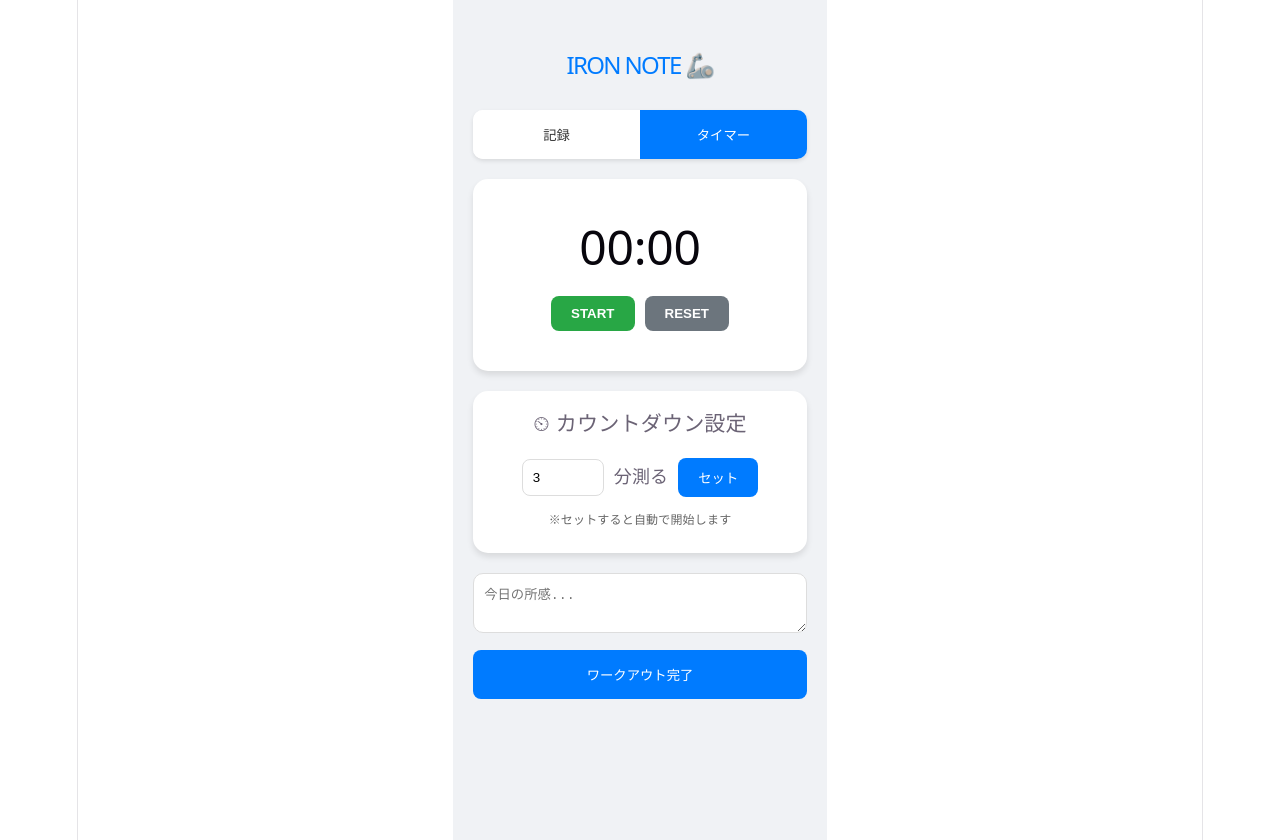
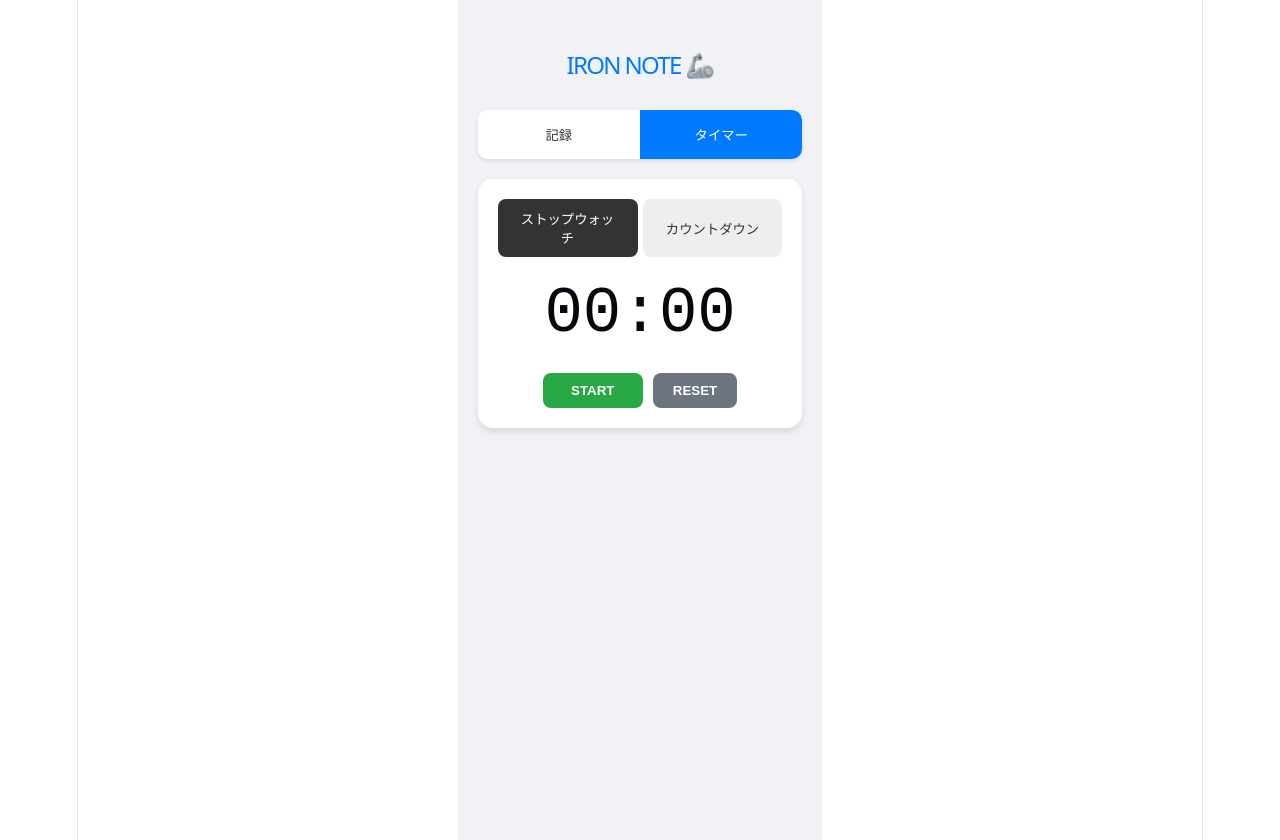
Before and after one commit to gyaruweijing-tech/muscle-health-memo, a React (Vite) app: page / in a window 1280 px wide. Both pictures are taken after a click on the button "タイマー". Built offline with nearby package versions, Linux system fonts and the light colour scheme.

Commit message:
カウントダウンとストップウォッチタブ切り替え（バグあり）

```diff
--- a/src/App.jsx
+++ b/src/App.jsx
@@ -1,10 +1,9 @@
 import { useState, useEffect } from 'react'
 
 function App() {
-  // --- 🌟 ページ管理用のState ---
-  const [activeTab, setActiveTab] = useState('workout'); // 'workout' or 'timer'
+  const [activeTab, setActiveTab] = useState('workout');
 
-  // --- 🏋️ ワークアウト用のState（前回の内容） ---
+  // --- 🏋️ ワークアウト用のState ---
   const [menus, setMenus] = useState([
     { name: 'ベンチプレス', defaultWeight: 60 },
     { name: 'スクワット', defaultWeight: 80 },
@@ -16,12 +15,11 @@ function App() {
   const [diary, setDiary] = useState("");
 
   // --- ⏱ タイマー用のState ---
-  const [timerMode, setTimerMode] = useState('countup'); // 'countup' or 'countdown'
-  const [timeLeft, setTimeLeft] = useState(0); // 秒単位
+  const [timerMode, setTimerMode] = useState('countup');
+  const [timeLeft, setTimeLeft] = useState(0);
   const [isTimerRunning, setIsTimerRunning] = useState(false);
-  const [inputMinutes, setInputMinutes] = useState(3); // カウントダウン初期値（分）
+  const [inputMinutes, setInputMinutes] = useState(3);
 
-  // タイマーの心臓部
   useEffect(() => {
     let interval = null;
     if (isTimerRunning) {
@@ -45,7 +43,6 @@ function App() {
     return () => clearInterval(interval);
   }, [isTimerRunning, timerMode]);
 
-  // --- 関数群 ---
   const formatTime = (totalSeconds) => {
     const mins = Math.floor(totalSeconds / 60).toString().padStart(2, '0');
     const secs = (totalSeconds % 60).toString().padStart(2, '0');
@@ -63,18 +60,37 @@ function App() {
     setWorkoutList([...workoutList, { id: Date.now(), name: selectedMenu, weight }]);
   };
 
-  const startCountdown = () => {
-    setTimeLeft(inputMinutes * 60);
-    setTimerMode('countdown');
-    setIsTimerRunning(true);
+  // --- 🆕 モード切り替えを安全に行う関数 ---
+  const switchMode = (mode) => {
+    setIsTimerRunning(false); // 一旦止める
+    setTimerMode(mode);
+    setTimeLeft(0); // 時間をリセット
   };
 
-  // スタイル設定
+  // --- 🆕 全データをまとめて保存する関数 ---
+  const saveWorkout = () => {
+    const finalTime = formatTime(timeLeft);
+    const summary = `【${new Date().toLocaleDateString()} の記録】\n時間: ${finalTime}\n種目: ${workoutList.map(w => w.name).join(', ')}\n所感: ${diary}`;
+
+    console.log("保存するデータ:", {
+      date: new Date().toLocaleDateString(),
+      duration: finalTime,
+      exercises: workoutList,
+      note: diary
+    });
+
+    alert(`${summary}\n\n上記の内容で保存しました！`);
+
+    // 保存後にリセット
+    setWorkoutList([]);
+    setDiary("");
+    setTimeLeft(0);
+    setIsTimerRunning(false);
+  };
+
+  // スタイル
   const navStyle = { display: 'flex', marginBottom: '20px', background: '#fff', borderRadius: '10px', overflow: 'hidden', boxShadow: '0 2px 4px rgba(0,0,0,0.1)' };
-  const navBtnStyle = (isActive) => ({
-    flex: 1, padding: '15px', border: 'none', background: isActive ? '#007bff' : '#fff',
-    color: isActive ? '#fff' : '#333', fontWeight: 'bold', cursor: 'pointer'
-  });
+  const navBtnStyle = (isActive) => ({ flex: 1, padding: '15px', border: 'none', background: isActive ? '#007bff' : '#fff', color: isActive ? '#fff' : '#333', fontWeight: 'bold', cursor: 'pointer' });
   const cardStyle = { background: 'white', padding: '20px', borderRadius: '15px', boxShadow: '0 4px 6px rgba(0,0,0,0.1)', marginBottom: '20px' };
   const btnStyle = { padding: '10px 20px', border: 'none', borderRadius: '8px', cursor: 'pointer', fontWeight: 'bold' };
 
@@ -82,13 +98,12 @@ function App() {
     <div style={{ padding: '20px', fontFamily: 'sans-serif', maxWidth: '400px', margin: '0 auto', backgroundColor: '#f0f2f5', minHeight: '100vh' }}>
       <h1 style={{ textAlign: 'center', color: '#007bff', fontSize: '24px' }}>IRON NOTE 🦾</h1>
 
-      {/* 🌟 タブナビゲーション */}
       <nav style={navStyle}>
         <button onClick={() => setActiveTab('workout')} style={navBtnStyle(activeTab === 'workout')}>記録</button>
         <button onClick={() => setActiveTab('timer')} style={navBtnStyle(activeTab === 'timer')}>タイマー</button>
       </nav>
 
-      {/* 🌟 ワークアウト画面 */}
+      {/* 🌟 ワークアウト・記録画面 */}
       {activeTab === 'workout' && (
         <div>
           <section style={cardStyle}>
@@ -105,8 +120,22 @@ function App() {
           </section>
 
           <section style={cardStyle}>
-            <h3 style={{ marginTop: 0 }}>📝 今日のメニュー</h3>
-            {workoutList.map(item => <div key={item.id}>✅ {item.name} : {item.weight}kg</div>)}
+            <h3 style={{ marginTop: 0 }}>📝 今日のメニュー (時間: {formatTime(timeLeft)})</h3>
+            {workoutList.length === 0 ? <p style={{color: '#999'}}>記録なし</p> : workoutList.map(item => <div key={item.id}>✅ {item.name} : {item.weight}kg</div>)}
+          </section>
+
+          {/* 🆕 記録タブにのみ表示される「まとめ」エリア */}
+          <section style={cardStyle}>
+            <h3 style={{ marginTop: 0 }}>🏁 ワークアウト完了</h3>
+            <textarea
+              placeholder="今日のパンプ感や所感を入力..."
+              value={diary}
+              onChange={(e) => setDiary(e.target.value)}
+              style={{ width: '100%', height: '80px', borderRadius: '10px', padding: '10px', border: '1px solid #ddd', boxSizing: 'border-box', marginBottom: '10px' }}
+            />
+            <button onClick={saveWorkout} style={{ ...btnStyle, width: '100%', background: '#007bff', color: 'white', padding: '15px' }}>
+              すべて保存して終了
+            </button>
           </section>
         </div>
       )}
@@ -115,42 +144,35 @@ function App() {
       {activeTab === 'timer' && (
         <div style={{ textAlign: 'center' }}>
           <section style={cardStyle}>
-            <h2 style={{ fontSize: '48px', margin: '20px 0' }}>{formatTime(timeLeft)}</h2>
-            <div style={{ display: 'flex', justifyContent: 'center', gap: '10px', marginBottom: '20px' }}>
-              <button onClick={() => setIsTimerRunning(!isTimerRunning)} style={{ ...btnStyle, background: isTimerRunning ? '#ffc107' : '#28a745', color: 'white' }}>
+            <div style={{ display: 'flex', gap: '5px', marginBottom: '15px' }}>
+              <button onClick={() => switchMode('countup')} style={{ ...btnStyle, flex: 1, background: timerMode === 'countup' ? '#333' : '#eee', color: timerMode === 'countup' ? '#fff' : '#333' }}>ストップウォッチ</button>
+              <button onClick={() => switchMode('countdown')} style={{ ...btnStyle, flex: 1, background: timerMode === 'countdown' ? '#333' : '#eee', color: timerMode === 'countdown' ? '#fff' : '#333' }}>カウントダウン</button>
+            </div>
+
+            <h2 style={{ fontSize: '64px', margin: '20px 0', fontFamily: 'monospace' }}>{formatTime(timeLeft)}</h2>
+
+            <div style={{ display: 'flex', justifyContent: 'center', gap: '10px' }}>
+              <button onClick={() => setIsTimerRunning(!isTimerRunning)} style={{ ...btnStyle, background: isTimerRunning ? '#ffc107' : '#28a745', color: 'white', minWidth: '100px' }}>
                 {isTimerRunning ? 'PAUSE' : 'START'}
               </button>
               <button onClick={() => { setIsTimerRunning(false); setTimeLeft(0); }} style={{ ...btnStyle, background: '#6c757d', color: 'white' }}>RESET</button>
             </div>
           </section>
 
-          <section style={cardStyle}>
-            <h3 style={{ marginTop: 0 }}>⏲ カウントダウン設定</h3>
-            <div style={{ display: 'flex', alignItems: 'center', justifyContent: 'center', gap: '10px' }}>
+          {timerMode === 'countdown' && (
+            <section style={cardStyle}>
+              <h3 style={{ marginTop: 0 }}>⏲ 時間セット</h3>
               <input
                 type="number"
                 value={inputMinutes}
                 onChange={(e) => setInputMinutes(e.target.value)}
-                style={{ width: '60px', padding: '10px', borderRadius: '8px', border: '1px solid #ddd' }}
-              />
-              <span>分測る</span>
-              <button onClick={startCountdown} style={{ ...btnStyle, background: '#007bff', color: 'white' }}>セット</button>
-            </div>
-            <p style={{ fontSize: '12px', color: '#666', marginTop: '10px' }}>※セットすると自動で開始します</p>
-          </section>
+                style={{ width: '60px', padding: '10px', borderRadius: '8px', border: '1px solid #ddd', marginRight: '5px' }}
+              /> 分
+              <button onClick={() => { setTimeLeft(inputMinutes * 60); setIsTimerRunning(true); }} style={{ ...btnStyle, background: '#007bff', color: 'white', marginLeft: '10px' }}>セット＆開始</button>
+            </section>
+          )}
         </div>
       )}
-
-      {/* 完了ボタンはどのタブでも見えるように下に配置 */}
-      <div style={{ marginTop: '20px' }}>
-        <textarea
-          placeholder="今日の所感..."
-          value={diary}
-          onChange={(e) => setDiary(e.target.value)}
-          style={{ width: '100%', height: '60px', borderRadius: '10px', padding: '10px', border: '1px solid #ddd', boxSizing: 'border-box' }}
-        />
-        <button style={{ ...btnStyle, width: '100%', background: '#007bff', color: 'white', marginTop: '10px', padding: '15px' }}>ワークアウト完了</button>
-      </div>
     </div>
   )
 }
```
